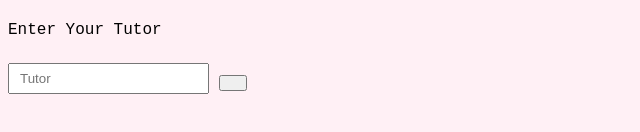
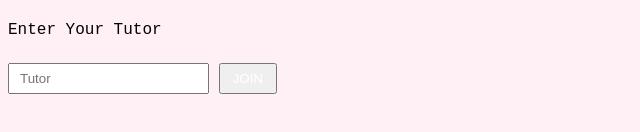
Before and after one commit to JaredKingLon/NEA, a plain HTML site: page index.html in a window 1280 px wide. Shown: the part 156-288 px from the top of the page, without its empty margins (0-640 px from the left). Drawn offline with Linux system fonts and the light colour scheme.

Commit message:
Fix button style for better visibility
Updated button style to improve visibility.

```diff
--- a/index.html
+++ b/index.html
@@ -14,7 +14,7 @@
     <p> Enter Your Tutor</p>
     <input id="tutorbox" type="text" placeholder="Tutor">
 
-    <button id="signup" style = "background-color:white,color:LavenderBlush  >JOIN</button>
+    <button id="signup" style = color:white  >JOIN</button>
   </section>
 
     <script>
```
